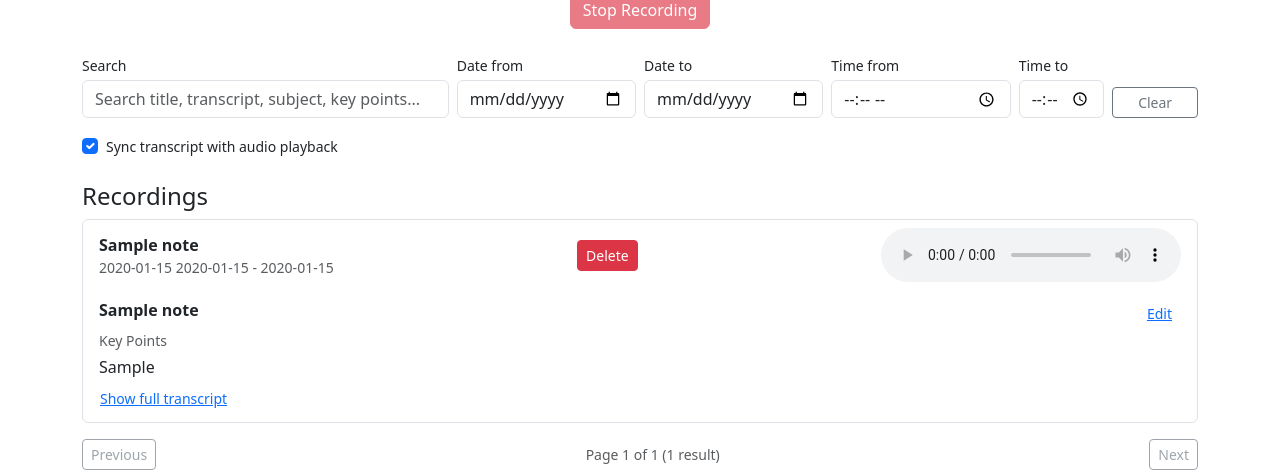
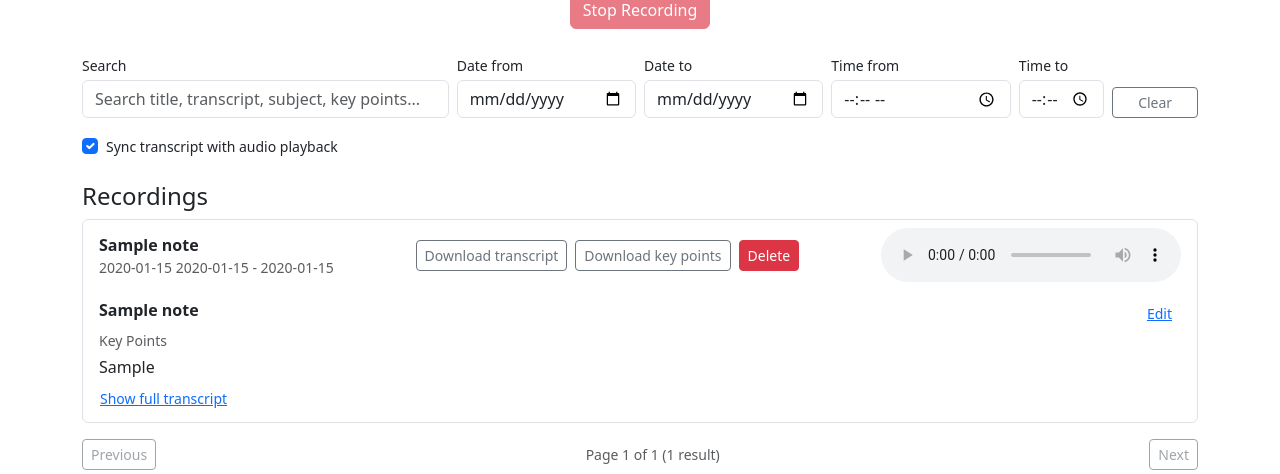
Before and after one commit to muditgoel135/Notes-Recorder, a Flask app: page / in a window 1280 px wide. Shown: the part 287-761 px from the top of the page. Run offline with Flask 3, Linux system fonts and the light colour scheme; tables that the repository leaves empty hold one stand-in row (values such as "Sample post"); some libraries are stand-ins or nearby versions.

Commit message:
Add note transcript and key points downloads
Add two new routes to download transcriptions and key points as plain text and markdown files respectively. Display download buttons in the notes list UI that are only enabled when the corresponding data is available. Filenames are safely generated from note metadata.

```diff
--- a/app.py
+++ b/app.py
@@ -6,6 +6,7 @@ from flask import (
     url_for,
     jsonify,
     send_from_directory,
+    Response,
 )
 from flask_sqlalchemy import SQLAlchemy
 from sqlalchemy import inspect, text
@@ -76,9 +77,7 @@ def render_markdown(text):
     if not text:
         return ""
     return Markup(
-        markdown.markdown(
-            normalize_list_indentation(text), extensions=["sane_lists"]
-        )
+        markdown.markdown(normalize_list_indentation(text), extensions=["sane_lists"])
     )
 
 
@@ -610,6 +609,41 @@ def recording_file(filename):
     return send_from_directory(RECORDINGS_DIR, filename)
 
 
+def note_download_basename(note):
+    safe_subject = secure_filename(note.title or note.subject or "note") or "note"
+    return f"{note.date}_{safe_subject}"
+
+
+@app.route("/download_transcript/<int:note_id>")
+def download_transcript(note_id):
+    note = Note.query.get_or_404(note_id)
+    if not note.transcription:
+        return jsonify({"error": "No transcript available."}), 404
+
+    filename = f"{note_download_basename(note)}_transcript.txt"
+    return Response(
+        note.transcription,
+        mimetype="text/plain",
+        headers={"Content-Disposition": f'attachment; filename="{filename}"'},
+    )
+
+
+@app.route("/download_key_points/<int:note_id>")
+def download_key_points(note_id):
+    note = Note.query.get_or_404(note_id)
+    if not note.key_points:
+        return jsonify({"error": "No key points available."}), 404
+
+    heading = note.title or note.subject or "Key Points"
+    content = f"# {heading}\n\n{note.key_points}\n"
+    filename = f"{note_download_basename(note)}_key_points.md"
+    return Response(
+        content,
+        mimetype="text/markdown",
+        headers={"Content-Disposition": f'attachment; filename="{filename}"'},
+    )
+
+
 @app.route("/update_note/<int:note_id>", methods=["POST"])
 def update_note(note_id):
     note = Note.query.get_or_404(note_id)
--- a/templates/_notes_list.html
+++ b/templates/_notes_list.html
@@ -10,7 +10,17 @@
                 </div>
             </div>
 
-            <div>
+            <div class="d-flex gap-2">
+                {% if note.transcription_status == "completed" and note.transcription %}
+                <a class="btn btn-sm btn-outline-secondary" href="{{ url_for('download_transcript', note_id=note.id) }}">
+                    Download transcript
+                </a>
+                {% endif %}
+                {% if note.key_points_status == "completed" and note.key_points %}
+                <a class="btn btn-sm btn-outline-secondary" href="{{ url_for('download_key_points', note_id=note.id) }}">
+                    Download key points
+                </a>
+                {% endif %}
                 <form action="{{ '/delete/' + note.id|string }}" method="post" class="mb-0">
                     <button type="submit" class="btn btn-sm btn-danger">Delete</button>
                 </form>
```
Also changed, not shown: README.md.
